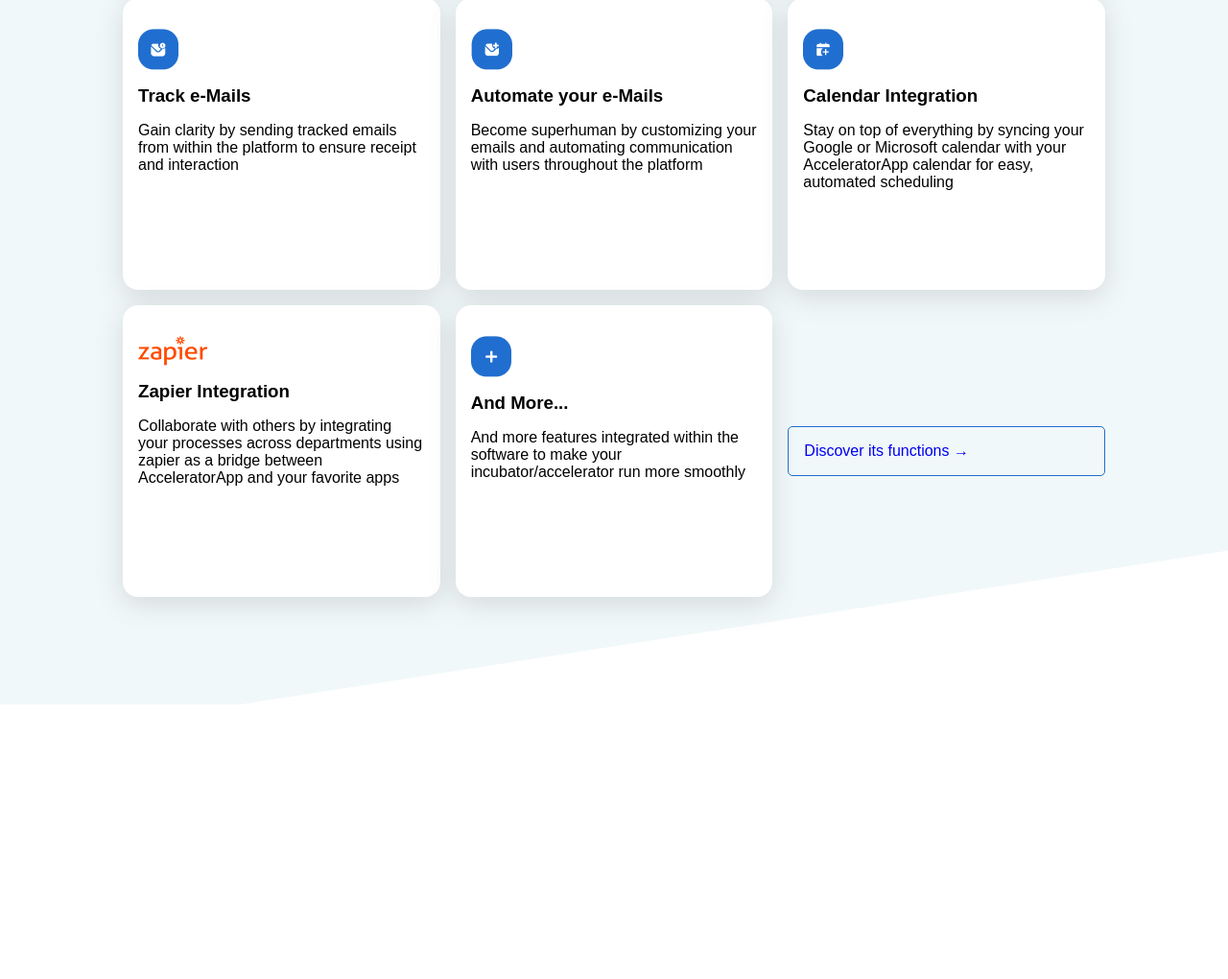
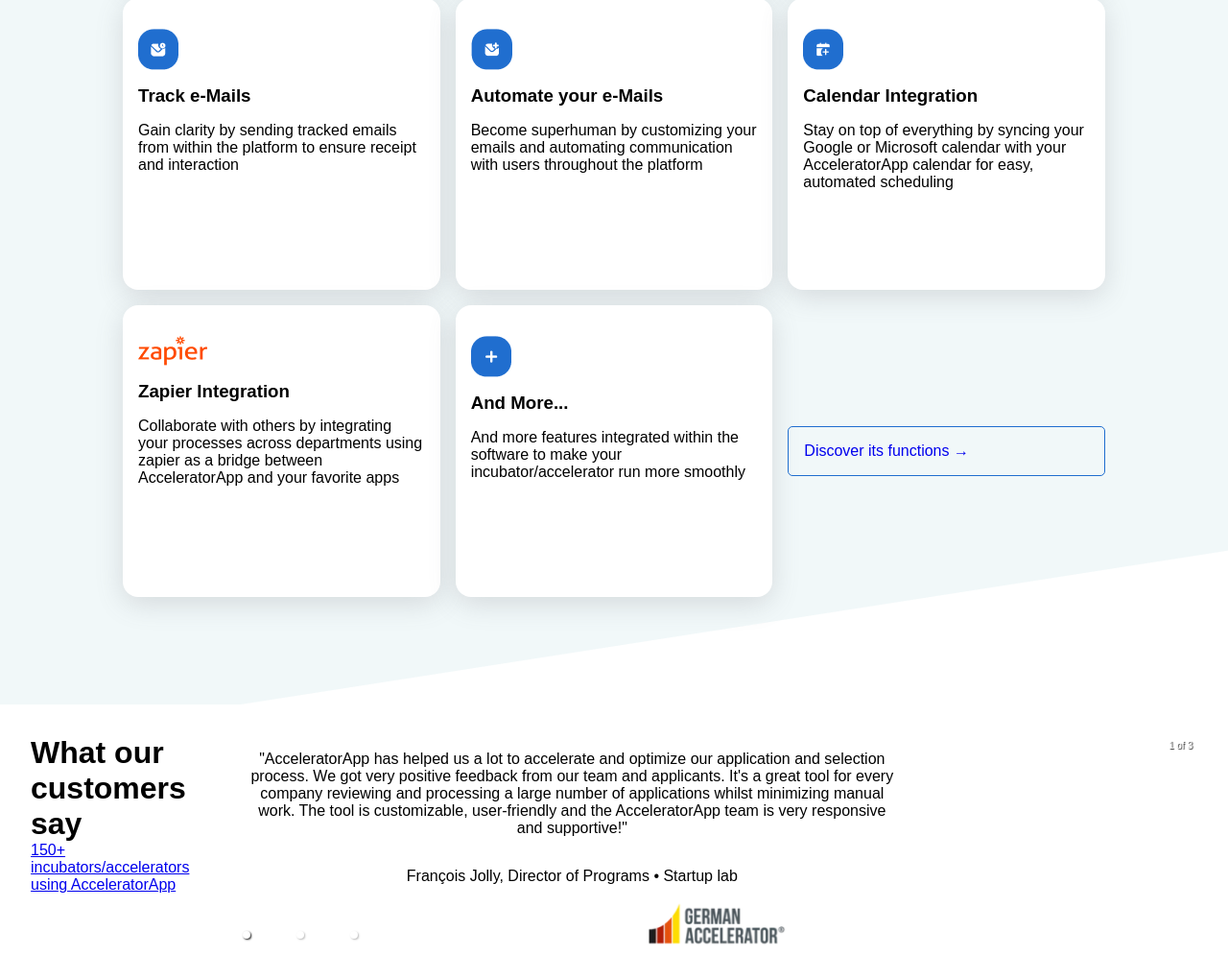
Before and after one commit to Daf98/AcceleratorTest, a Gatsby site: page / in a window 1280 px wide. Shown: the part 2587-3607 px from the top of the page at 96% size. Before the commit the page ends 3321 px from the top, so only its background shows below. Built offline with nearby package versions, Linux system fonts and the light colour scheme; Gatsby itself is replaced by a stand-in of ours.

Commit message:
Style carousel

```diff
--- a/package.json
+++ b/package.json
@@ -23,6 +23,7 @@
     "gatsby-transformer-sharp": "^5.2.0",
     "react": "^18.2.0",
     "react-dom": "^18.2.0",
-    "react-helmet": "^6.1.0"
+    "react-helmet": "^6.1.0",
+    "react-responsive-carousel": "^3.2.23"
   }
 }
--- /dev/null
+++ b/src/components/clients.js
@@ -0,0 +1,85 @@
+import React from "react";
+import "react-responsive-carousel/lib/styles/carousel.min.css"; // requires a loader
+import { Carousel } from "react-responsive-carousel";
+import image from "../images/Germany.png";
+import image2 from "../images/Client.png";
+import { Link } from "gatsby";
+import {
+  clientContainer,
+  clientPhoto,
+  clientCarousel,
+  clientPhotoID,
+} from "./clients.module.css";
+
+const Clients = () => {
+  return (
+    <div className={clientContainer}>
+      <div>
+        <h1>What our customers say</h1>
+        <Link to="/customers">
+          150+ incubators/accelerators using AcceleratorApp
+        </Link>
+      </div>
+      <Carousel showThumbs={false} showArrows={false}>
+        <div>
+          <p className={clientCarousel}>
+            "AcceleratorApp has helped us a lot to accelerate and optimize our
+            application and selection process. We got very positive feedback
+            from our team and applicants. It's a great tool for every company
+            reviewing and processing a large number of applications whilst
+            minimizing manual work. The tool is customizable, user-friendly and
+            the AcceleratorApp team is very responsive and supportive!"
+          </p>
+          <p className={clientCarousel}>
+            François Jolly, Director of Programs • Startup lab
+          </p>
+          <div className={clientPhoto}>
+            <img src={image} alt="Client" id={clientPhotoID} />
+          </div>
+        </div>
+        <div>
+          <p className={clientCarousel}>
+            "AcceleratorApp has helped us a lot to accelerate and optimize our
+            application and selection process. We got very positive feedback
+            from our team and applicants. It's a great tool for every company
+            reviewing and processing a large number of applications whilst
+            minimizing manual work. The tool is customizable, user-friendly and
+            the AcceleratorApp team is very responsive and supportive!"
+          </p>
+          <p className={clientCarousel}>
+            François Jolly, Director of Programs • Startup lab
+          </p>
+          <div className={clientPhoto}>
+            <img src={image} alt="Client" id={clientPhotoID} />
+          </div>
+        </div>
+        <div>
+          <p className={clientCarousel}>
+            "AcceleratorApp has helped us a lot to accelerate and optimize our
+            application and selection process. We got very positive feedback
+            from our team and applicants. It's a great tool for every company
+            reviewing and processing a large number of applications whilst
+            minimizing manual work. The tool is customizable, user-friendly and
+            the AcceleratorApp team is very responsive and supportive!"
+          </p>
+          <p className={clientCarousel}>
+            François Jolly, Director of Programs • Startup lab
+          </p>
+          <div className={clientPhoto}>
+            <img src={image} alt="Client" id={clientPhotoID} />
+          </div>
+        </div>
+      </Carousel>
+    </div>
+  );
+};
+
+export default Clients;
+
+// Don't forget to include the css in your page
+
+// Using webpack or parcel with a style loader
+// import styles from 'react-responsive-carousel/lib/styles/carousel.min.css';
+
+// Using html tag:
+// <link rel="stylesheet" href="<NODE_MODULES_FOLDER>/react-responsive-carousel/lib/styles/carousel.min.css"/>
--- /dev/null
+++ b/src/components/clients.module.css
@@ -0,0 +1,23 @@
+.clientContainer {
+    display: flex;
+    padding: 2rem;
+    gap: 3rem;
+}
+
+.clientPhoto {
+    height: 50px;
+}
+
+#clientPhotoID {
+    width: auto;
+    height: 100%;
+}
+
+.clientCarousel {
+    padding: 1rem;
+    width: 70%;
+}
+
+.carousel {
+    display: flex;
+}
--- a/src/pages/index.js
+++ b/src/pages/index.js
@@ -5,6 +5,7 @@ import Cookies from '../components/cookies'
 import Rainbow from '../components/rainbow'
 import Card from '../components/card'
 import Features from '../components/features'
+import Clients from '../components/clients'
 import './index.module.css'
 
 const Index = () => {
@@ -16,6 +17,7 @@ const Index = () => {
     <Rainbow />
     <Card />
     <Features />
+    <Clients />
     </>
   )
 }
```
Also changed, not shown: src/images/Client.png (added), src/images/Germany.png (added), 1 other file.
